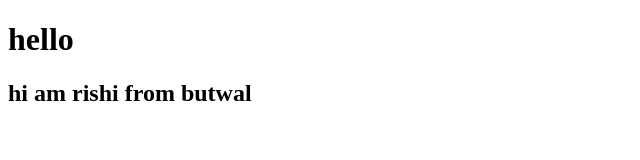
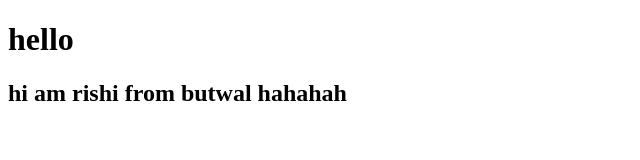
Before and after one commit to 12rishi/githubpracticesrenamed, a plain HTML site: page index.html in a window 1280 px wide. Shown: the whole page, without its empty margins (0-640 px from the left). Drawn offline with Linux system fonts and the light colour scheme.

Commit message:
commit from alias

```diff
--- a/index.html
+++ b/index.html
@@ -8,6 +8,6 @@
   <body>
     <h1>hello</h1>
 
-    <h2>hi am rishi from butwal</h2>
+    <h2>hi am rishi from butwal hahahah</h2>
   </body>
 </html>
```
